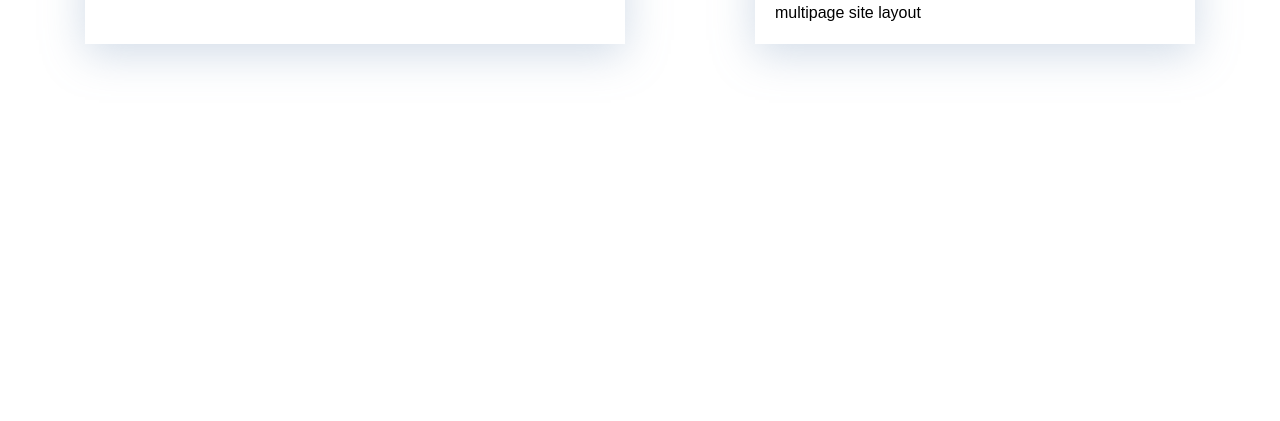
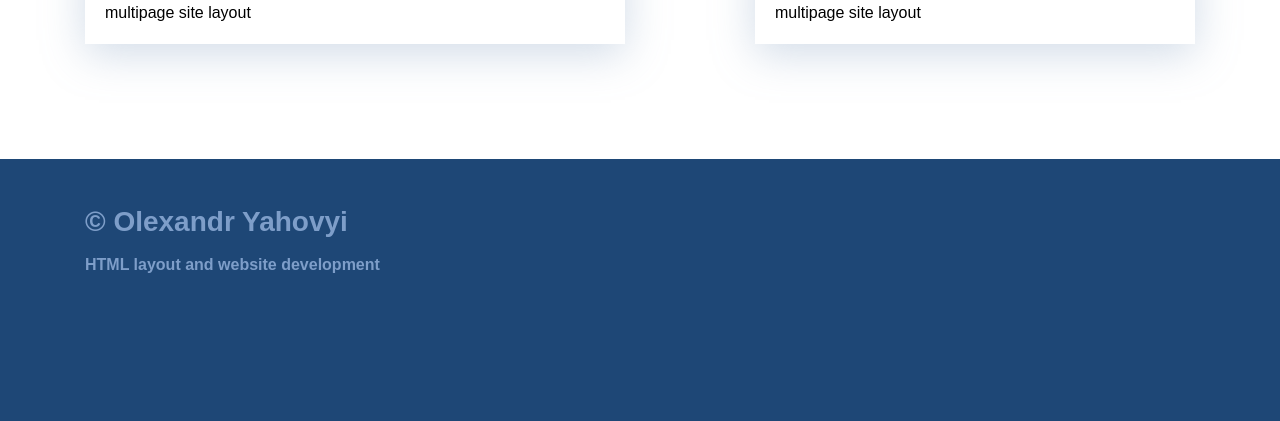
Before and after one commit to jagblst/1, a plain HTML site: page webcademy/index.html in a window 1280 px wide. Shown: the part 1854-2275 px from the top of the page. Before the commit the page ends 2013 px from the top, so only its background shows below. Drawn offline with Linux system fonts and the light colour scheme.

Commit message:
portfolio

```diff
--- a/webcademy/index.html
+++ b/webcademy/index.html
@@ -16,7 +16,7 @@
             <img src="./img/arrow.svg" alt="arrow">
         </div>
     </div>
-   <div class="portfolio">
+   <div class="portfolio none">
        <div class="container">
          <h2 class="portfolioHeader">Portfolio</h2>
             <div class="portfolioCardWrapper">
@@ -24,7 +24,7 @@
 
 
                  <div class="card">
-                    <img class="cardImage" src="./img/forest.jpg" alt="multipage site">
+                    <img class="cardImage" src="./img/code_js.jpg" alt="multipage site">
                      <h3 class="cardTitle"">Multipage site</h3>
                     <p>multipage site layout</p>
 
@@ -49,6 +49,16 @@
             </div>
        </div>
    </div>
+   <div class="footer">
+       <div class="container">
+           <div class="footerRow">
+               <div class="footerCopyright">
+                   <div class="footerCopyrightName">© Olexandr Yahovyi</div>
+                   <p>HTML layout and website development</p>
+               </div>
+           </div>
+       </div>
+   </div>
     <script src="./main.js"></script>
 </body>
 </html>
--- a/webcademy/main.css
+++ b/webcademy/main.css
@@ -124,3 +124,38 @@ body {
     line-height: 130%;
     color: black;
 }
+
+.footer {
+    color: white;
+    background: #1E4776;
+    padding-top: 45px;
+    padding-bottom: 130px;
+}
+
+.footerRow {
+    display: flex;
+    flex-direction: row;
+    justify-content: space-between;
+}
+
+.footerCopyright {
+    color: #7e9ec9;
+    line-height: 1.3;
+}
+
+.footerCopyrightName {
+
+    font-weight: 700;
+    font-size: 28px;
+    line-height: 130%;
+    margin-bottom: 15px;
+}
+
+.footerCopyright p {
+    margin: 0;
+    margin-bottom: 15px;
+    font-size: 16px;
+    font-weight: 600;
+    line-height: 130%;
+
+}
```
Also changed, not shown: webcademy/img/code_js.jpg (added), webcademy/img/forest.png (added), webcademy/img/header-bg.jpg, webcademy/img/icons/Linkedin.svg (added), webcademy/img/icons/Messenger.svg (added), webcademy/img/icons/Telegram.svg (added), webcademy/img/icons/facebook.svg (added), webcademy/img/icons/github.svg (added), 2 other files.
